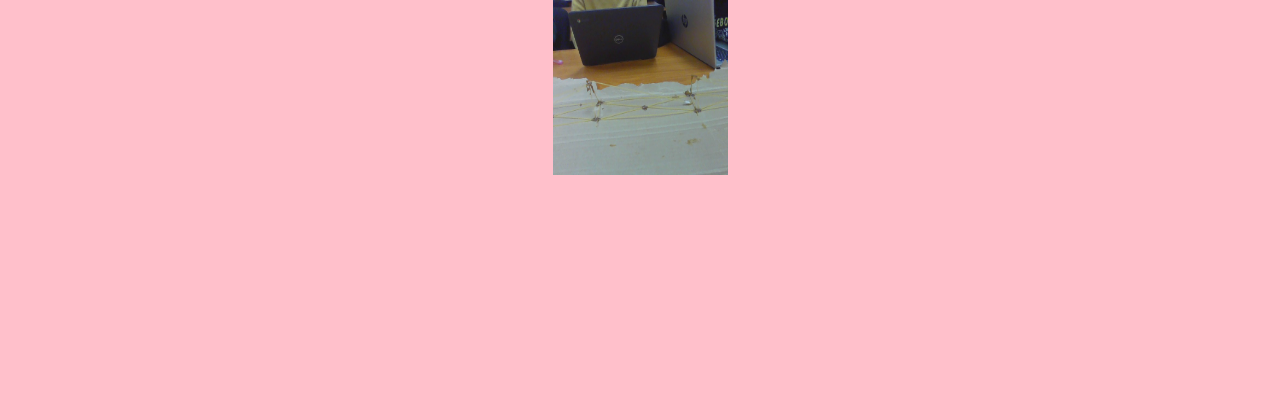
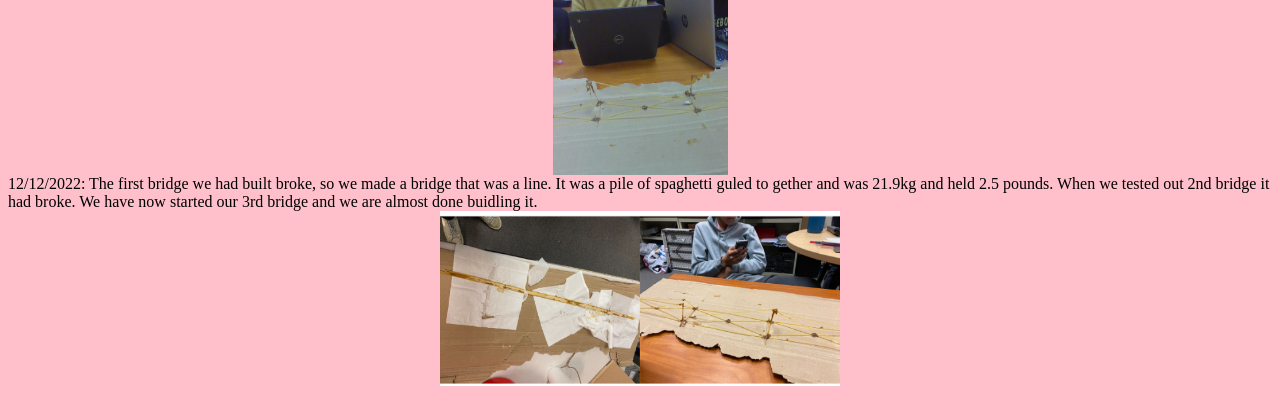
Before and after one commit to JasonKim5/Engineering-Website, a plain HTML site: page index.html in a window 1280 px wide. Shown: the part 2440-2842 px from the top of the page. Before the commit the page ends 2631 px from the top, so only its background shows below. Drawn offline with Linux system fonts and the light colour scheme.

Commit message:
12/12/2022

```diff
--- a/index.html
+++ b/index.html
@@ -118,6 +118,10 @@
 <center>
 <img src="bridge1.jpg" width="175px" height="175px">
 </center>
+12/12/2022: The first bridge we had built broke, so we made a bridge that was a line. It was a pile of spaghetti guled to gether and was 21.9kg and held 2.5 pounds. When we tested out 2nd bridge it had broke. We have now started our 3rd bridge and we are almost done buidling it.<br>
+<center>
+    <img src="bridge2.png" width="400px" height="175px">
+</center>
 
 </p>
 
```
Also changed, not shown: bridge2.png (added).
